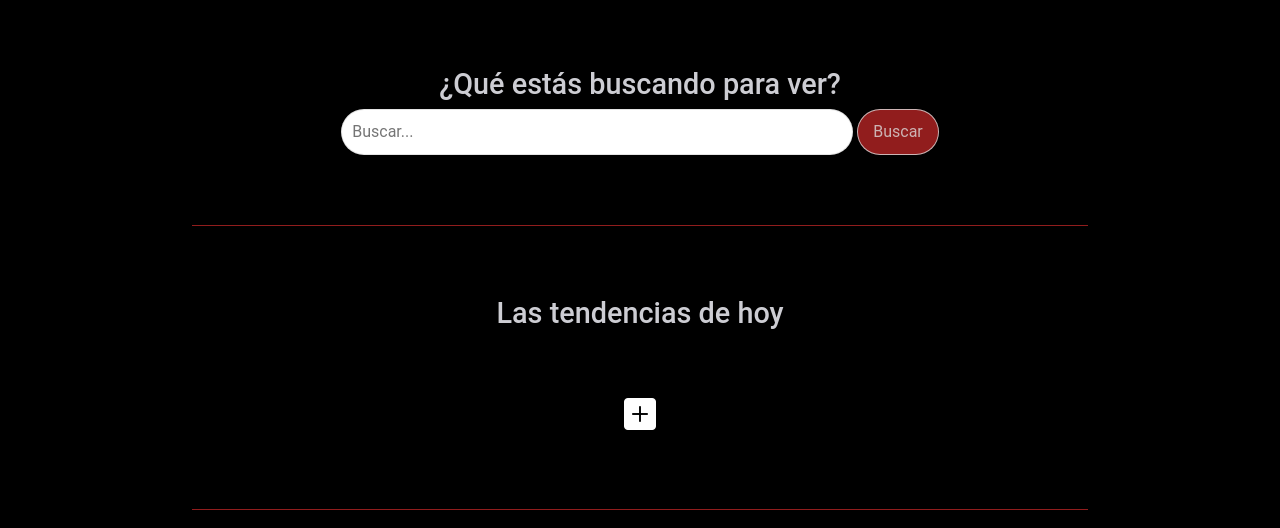
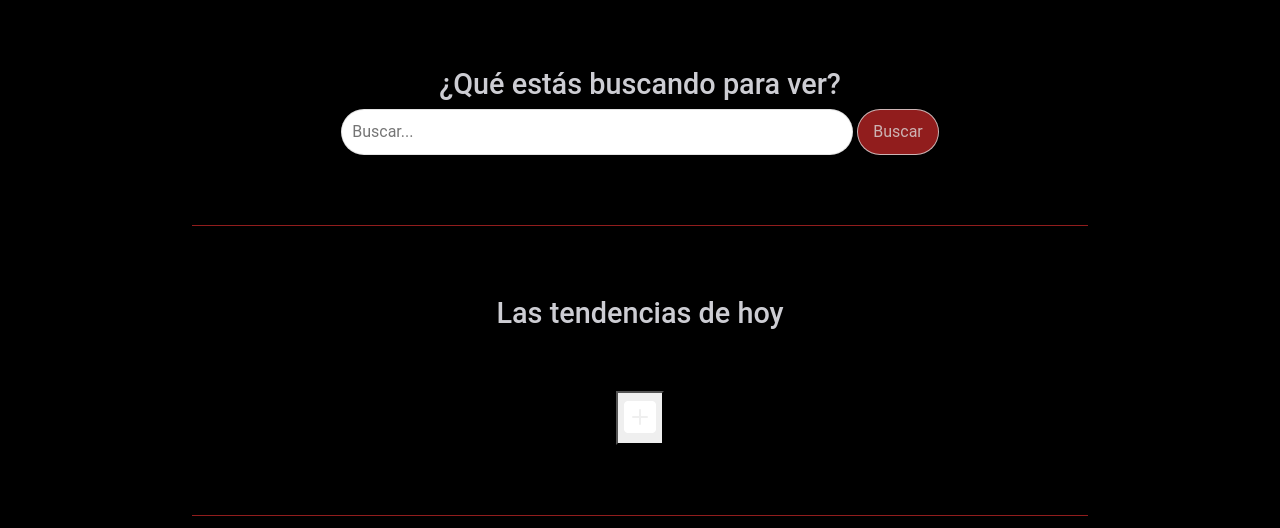
Before and after one commit to hernanortiz18/movie-php-src, a website: page index.html in a window 1280 px wide. Shown: the part 424-952 px from the top of the page. Drawn offline with nearby package versions, Linux system fonts and the light colour scheme; no server answers.

Commit message:
change index.html buttton more pages

```diff
--- a/index.css
+++ b/index.css
@@ -123,10 +123,15 @@
         }
 
     }
-    .more-pages{
+
+    button{
+        background-color: none;
+        .more-pages{
         height: 12px;
         width: 12px;
+        }
     }
+
 }
 
 
--- a/index.html
+++ b/index.html
@@ -43,7 +43,9 @@
         <section id="trending-section" class="trending-section">
             <h3>Las tendencias de hoy</h3>
             <div class="grid-movies"></div>
-            <i class="bi bi-plus-square-fill more-page"></i>
+            <button>
+                <i class="bi bi-plus-square-fill more-page"></i>
+            </button>
         </section>
 
         <hr>
```
